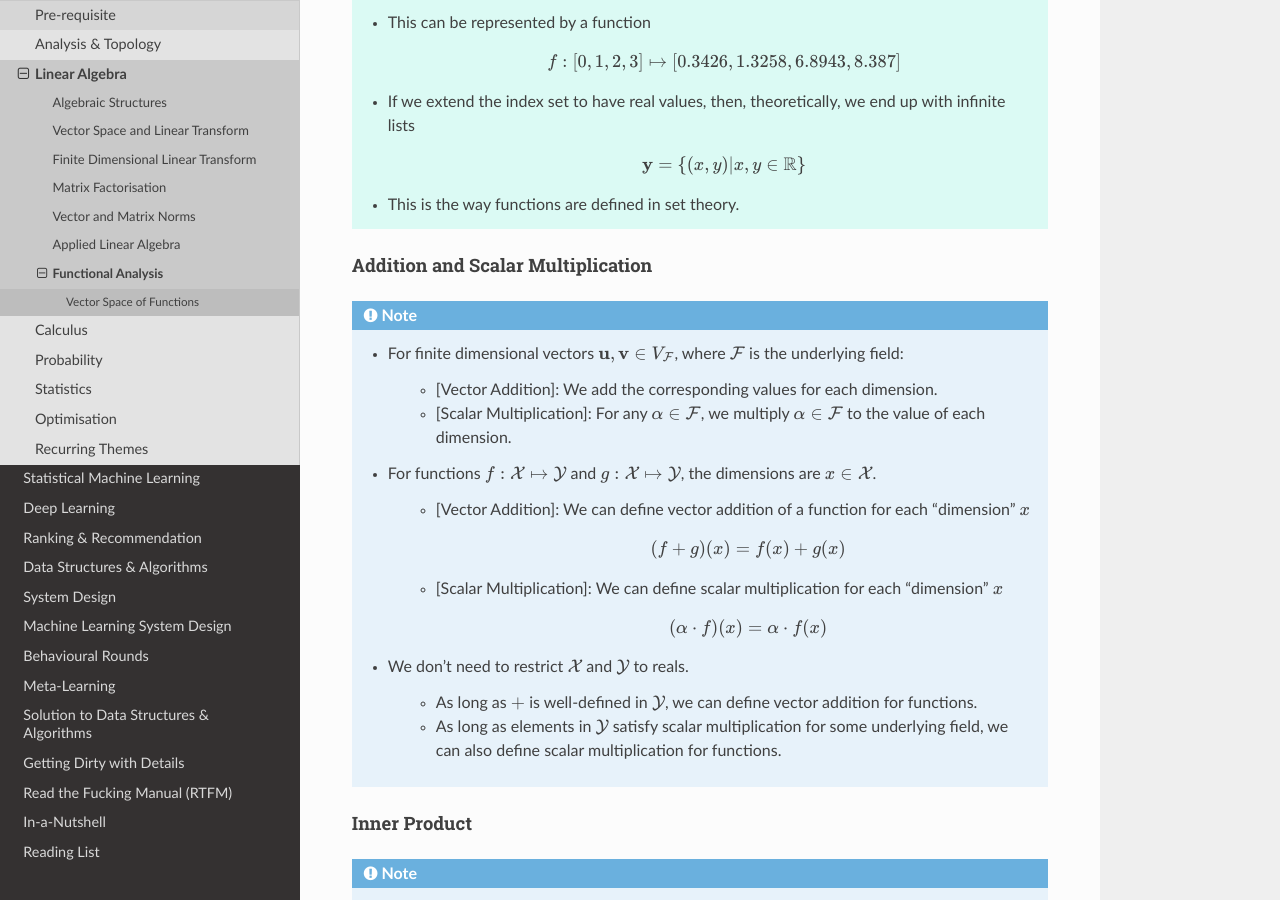
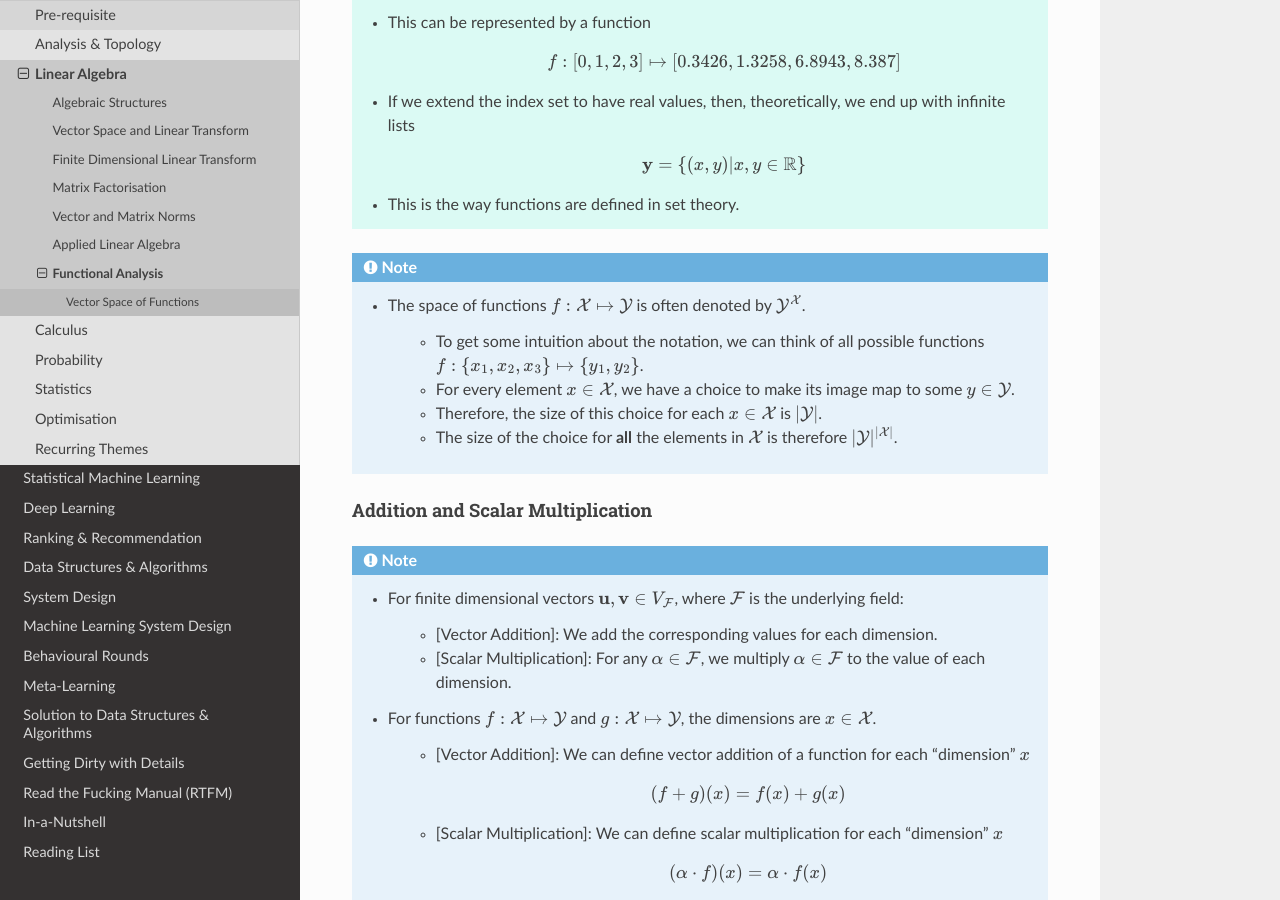
Before and after one commit to uselesstechjunks/leetcode, a Sphinx documentation site: the page built from docs/source/math/linalg/funan.rst, in a window 1280 px wide and 900 px high, scrolled down 555 px. Built offline with Sphinx 7.4.7 and the Read the Docs theme 2.0.0, drawn with Linux system fonts in a browser that asks for light colours.

Commit message:
Update funan.rst

```diff
--- a/docs/source/math/linalg/funan.rst
+++ b/docs/source/math/linalg/funan.rst
@@ -21,6 +21,14 @@ Functions are vectors : Intuition
 
 		.. math:: \mathbf{y}=\{(x,y)|x,y\in\mathbb{R}\}
 	* This is the way functions are defined in set theory.
+
+.. note::
+	* The space of functions :math:`f:\mathcal{X}\mapsto\mathcal{Y}` is often denoted by :math:`\mathcal{Y}^{\mathcal{X}}`.
+
+		* To get some intuition about the notation, we can think of all possible functions :math:`f:\{x_1,x_2,x_3\}\mapsto\{y_1,y_2\}`.
+		* For every element :math:`x\in\mathcal{X}`, we have a choice to make its image map to some :math:`y\in\mathcal{Y}`.
+		* Therefore, the size of this choice for each :math:`x\in\mathcal{X}` is :math:`|\mathcal{Y}|`.
+		* The size of the choice for **all** the elements in :math:`\mathcal{X}` is therefore :math:`|\mathcal{Y}|^{|\mathcal{X}|}`.
 
 Addition and Scalar Multiplication
 --------------------------------------------------------------------------------
```
